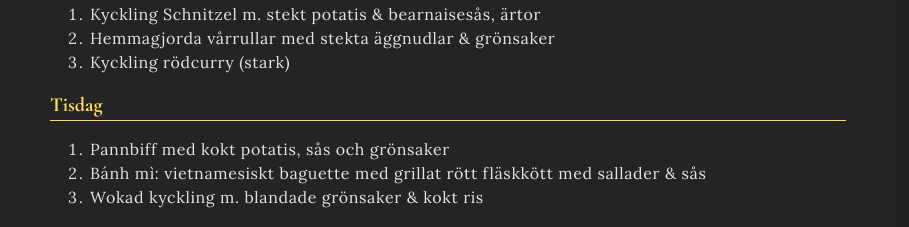
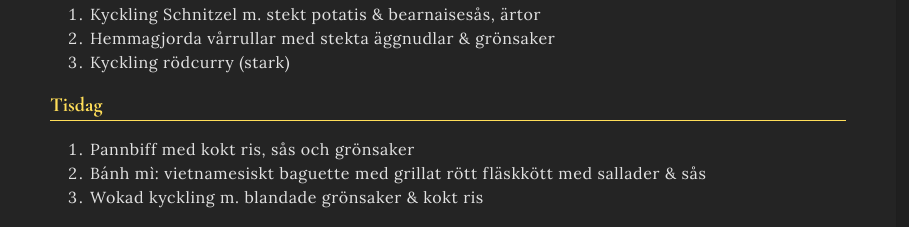
Before and after one commit to Filipc04/vietdh-react, a React (Vite) app: page / in a window 1280 px wide. Shown: the part 1240-1467 px from the top of the page, without its empty margins (0-909 px from the left). Built offline with nearby package versions, Linux system fonts and the light colour scheme.

Commit message:
Update data.ts

```diff
--- a/src/components/lunch-menu/data.ts
+++ b/src/components/lunch-menu/data.ts
@@ -19,7 +19,7 @@ export const dailyMeals: DailyMenu[] = [
     day: "Tisdag",
     meals: [
       {
-        text: "Pannbiff med kokt potatis, sås och grönsaker",
+        text: "Pannbiff med kokt ris, sås och grönsaker",
       },
       {
         text: "Bánh mì: vietnamesiskt baguette med grillat rött fläskkött med sallader & sås",
```
